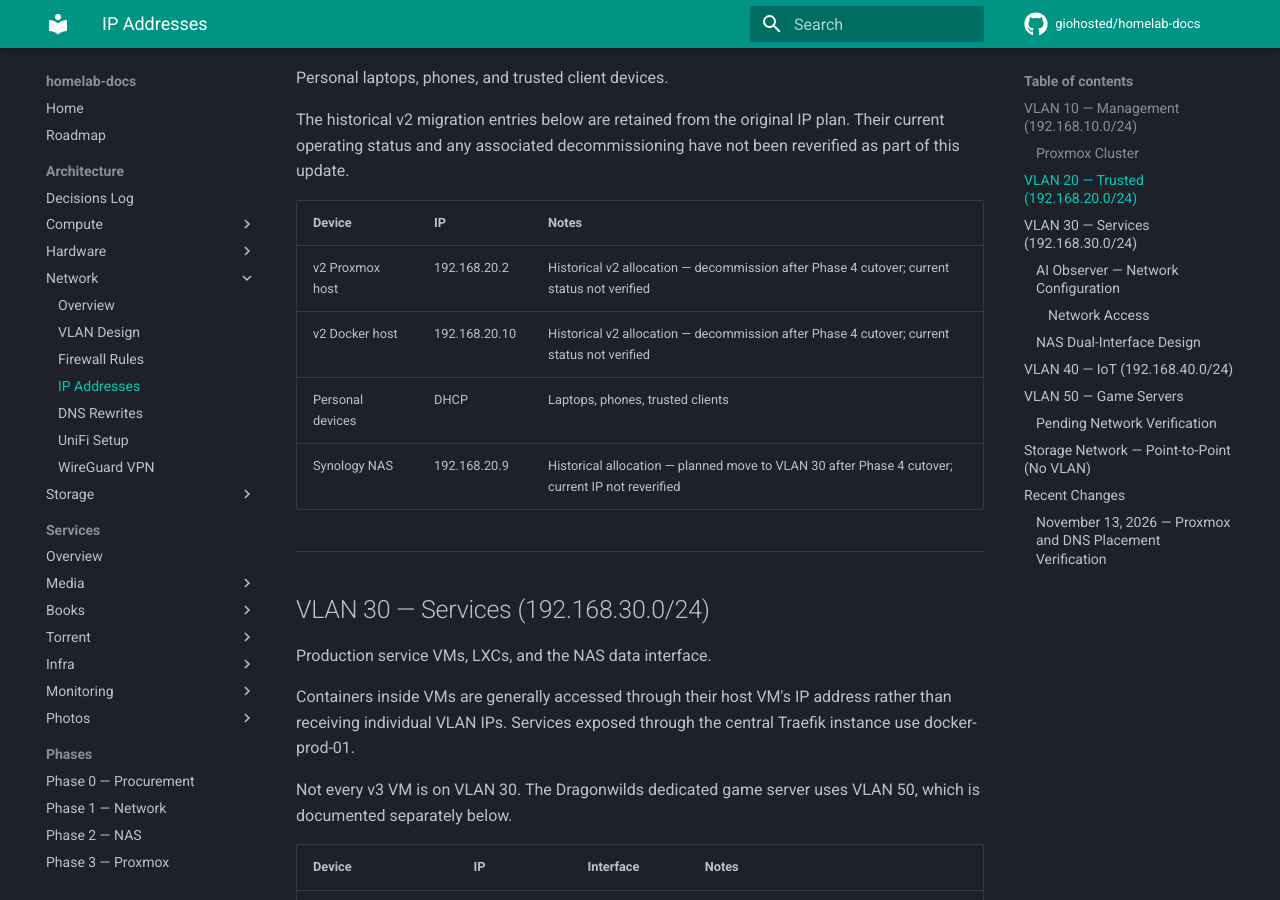
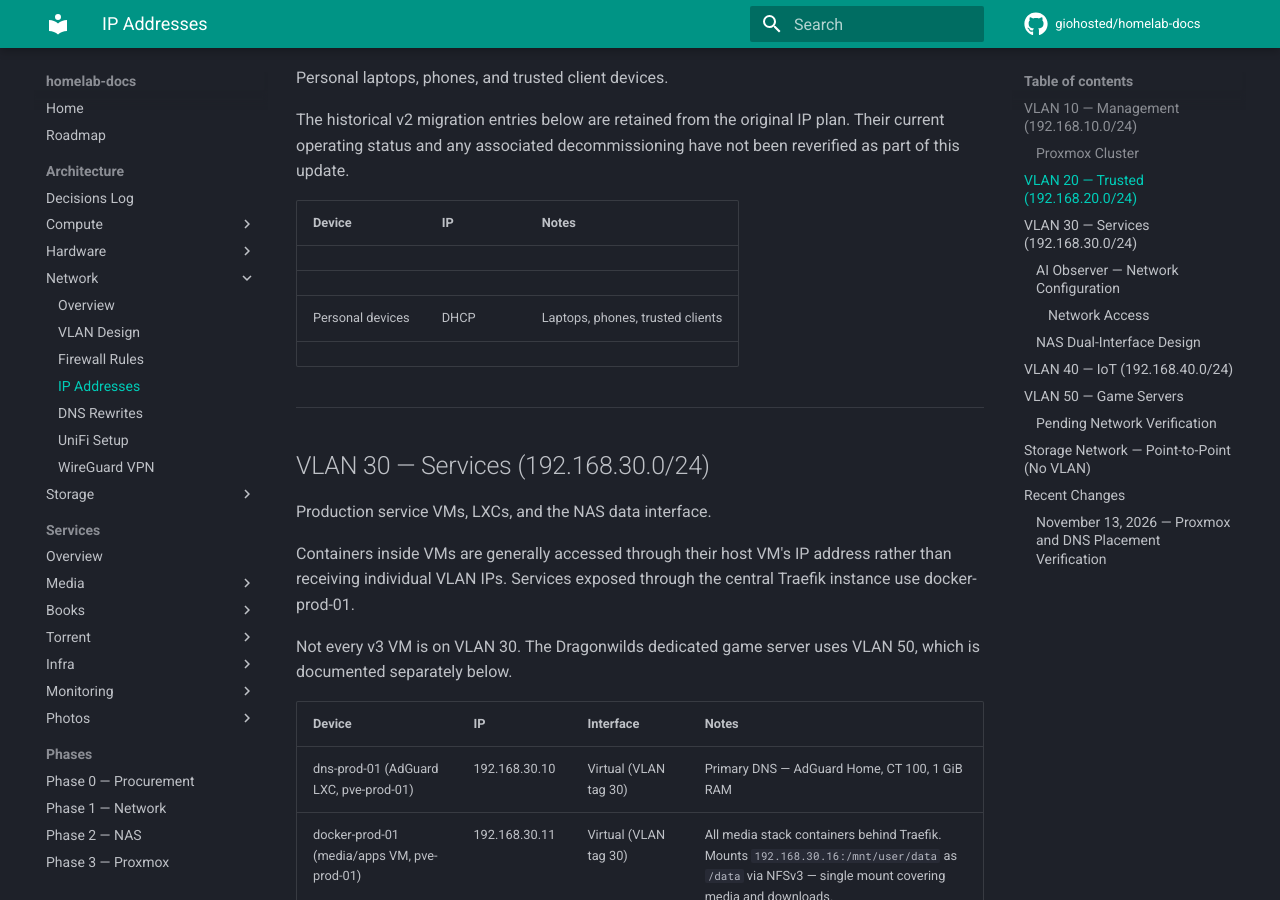
Before and after one commit to giohosted/homelab-docs, an MkDocs documentation site: the page built from docs/architecture/network/ip-addresses.md, in a window 1280 px wide and 900 px high, scrolled down 1620 px. Built offline with MkDocs 1.6.1 and Material for MkDocs 9.7.7, drawn with Linux system fonts in a browser that asks for light colours; comment, search, counter and statistics services are not loaded.

Commit message:
docs: 2026-11-13 17:05:36

```diff
--- a/docs/architecture/network/ip-addresses.md
+++ b/docs/architecture/network/ip-addresses.md
@@ -43,12 +43,12 @@ Personal laptops, phones, and trusted client devices.
 
 The historical v2 migration entries below are retained from the original IP plan. Their current operating status and any associated decommissioning have not been reverified as part of this update.
 
-|Device|IP|Notes|
-|---|---|---|
-|v2 Proxmox host|192.168.20.2|Historical v2 allocation — decommission after Phase 4 cutover; current status not verified|
-|v2 Docker host|192.168.20.10|Historical v2 allocation — decommission after Phase 4 cutover; current status not verified|
-|Personal devices|DHCP|Laptops, phones, trusted clients|
-|Synology NAS|192.168.20.9|Historical allocation — planned move to VLAN 30 after Phase 4 cutover; current IP not reverified|
+| Device           | IP   | Notes                            |
+| ---------------- | ---- | -------------------------------- |
+|                  |      |                                  |
+|                  |      |                                  |
+| Personal devices | DHCP | Laptops, phones, trusted clients |
+|                  |      |                                  |
 
 ---
 
```
